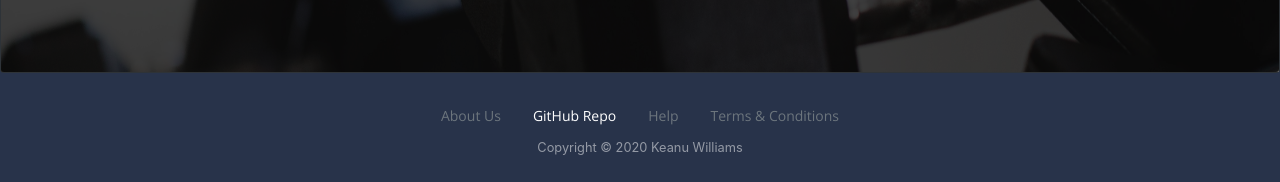
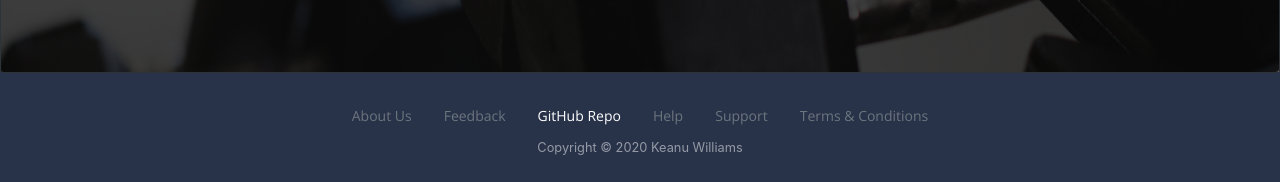
Before and after one commit to keanuwilliams/Billed-Fitness-Log, a Django app: page / in a window 1280 px wide. Shown: the part 729-911 px from the top of the page. Run offline with Django 3.2, Linux system fonts and the light colour scheme; some libraries are stand-ins or nearby versions.

Commit message:
Fix footer on landing and take out old features

```diff
--- a/bfl/users/models.py
+++ b/bfl/users/models.py
@@ -21,7 +21,6 @@ class Profile(models.Model):
     goal_weight = models.FloatField(default=0)
     weight_units = models.CharField(max_length=3, choices=WEIGHTS, default='lbs')
     distance_units = models.CharField(max_length=3, choices=DISTANCES, default='mi')
-    hide_resistance = models.BooleanField(default=False)
 
     def __str__(self):
         return f'{self.user.username} Profile'  # how profile name will be displayed on Admin site
--- a/bfl/users/templates/users/landing.html
+++ b/bfl/users/templates/users/landing.html
@@ -58,10 +58,16 @@
             <a class="nav-link disabled" href="#" tabindex="-1" aria-disabled="true">About Us</a>
           </li>
           <li class="nav-item">
+            <a class="nav-link disabled" href="#" tabindex="-1" aria-disabled="true">Feedback</a>
+          </li>
+          <li class="nav-item">
             <a class="nav-link" href="https://github.com/keanuwilliams/Billed-Fitness-Log" target="_blank">GitHub Repo</a>
           </li>
           <li class="nav-item">
             <a class="nav-link disabled" href="#" tabindex="-1" aria-disabled="true">Help</a>
+          </li>
+          <li class="nav-item">
+            <a class="nav-link disabled" href="#" tabindex="-1" aria-disabled="true">Support</a>
           </li>
           <li class="nav-item">
             <a class="nav-link disabled" href="#" tabindex="-1" aria-disabled="true">Terms & Conditions</a>
--- a/bfl/users/views.py
+++ b/bfl/users/views.py
@@ -145,7 +145,6 @@ def edit_profile(request, username):
             }
             return render(request, 'users/edit-profile.html', context)
 
-
 @login_required
 def settings(request):
     context = {
```
Also changed, not shown: bfl/log/migrations/0004_auto_20201219_1113.py (added), bfl/users/migrations/0009_remove_profile_hide_resistance.py (added).
